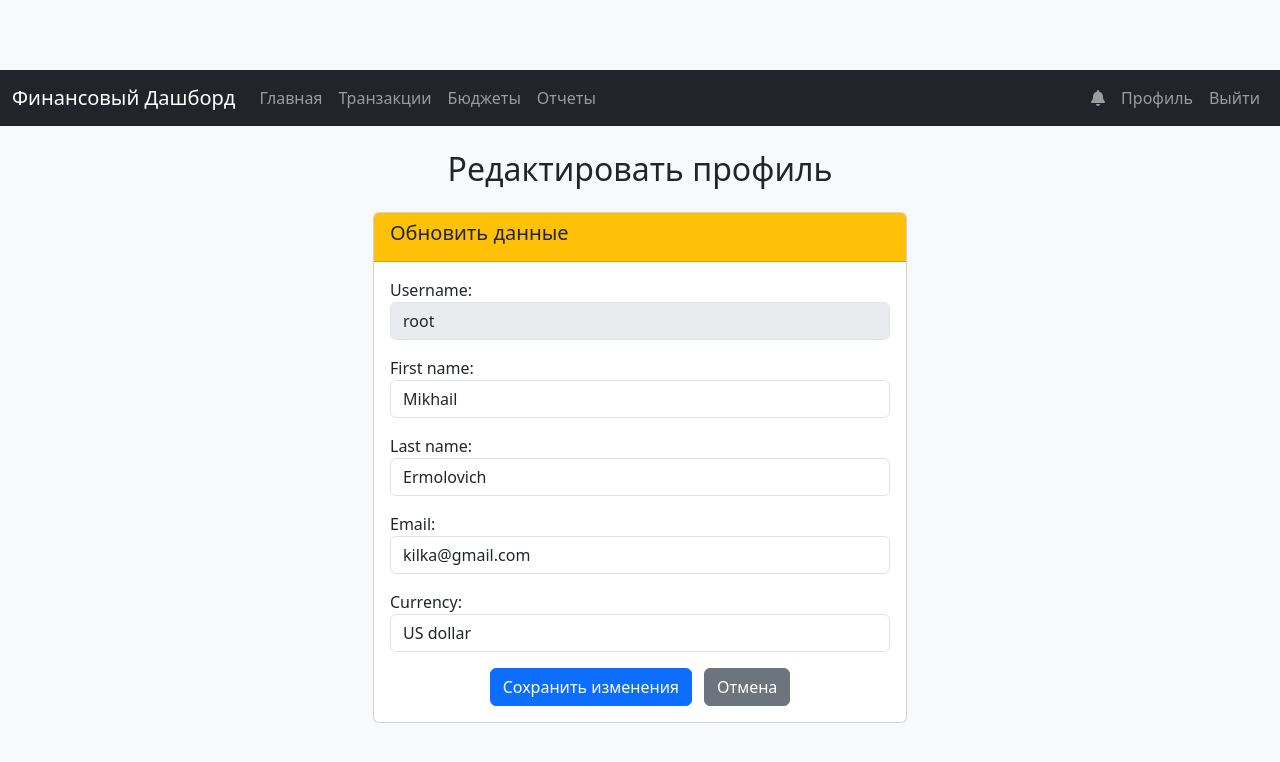
After one commit to MikhailLB/moneymanage, a Django app: page /accounts-update/1 in a window 1280 px wide. The commit adds this page. Shown: the top 762 px of the page. Run offline with Django 5.2, Linux system fonts and the light colour scheme; a user stored in the database is signed in; data comes from the database, SQL or seed files in the repository; both versions use the stored data as it was after the commit.

Commit message:
Редактирование профиля

```diff
--- a/greenmanage/accounts/forms.py
+++ b/greenmanage/accounts/forms.py
@@ -1,13 +1,48 @@
+from django.core.exceptions import ValidationError
 from django import forms
-from django.db.backends.utils import format_number
+from django.contrib.auth import get_user_model
+from accounts.models import Account, Currency
 
 
-class ProfileForm(forms.ModelForm):
+class UpdateProfileForm(forms.ModelForm):
     username = forms.CharField(disabled=True, widget=forms.TextInput(attrs={'class': 'form-control'}))
-    name = forms.CharField( widget=forms.TextInput(attrs={'class': 'form-control'}))
+    first_name = forms.CharField(widget=forms.TextInput(attrs={'class': 'form-control'}))
     last_name = forms.CharField(widget=forms.TextInput(attrs={'class': 'form-control'}))
     email = forms.CharField(widget=forms.TextInput(attrs={'class': 'form-control'}))
+    currency = forms.ChoiceField(widget=forms.Select(attrs={'class': 'form-control'}))
 
     class Meta:
-        fields = ['username', 'name', 'last_name', 'email']
-        labels = {'username': 'Имя пользователя', 'name': 'Имя', 'last_name': 'Фамилия', 'email': 'E-mail'}
+        model = get_user_model()
+        fields = ['username', 'first_name', 'last_name', 'email', 'currency']
+        labels = {'username': 'Имя пользователя', 'first_name': 'Имя', 'last_name': 'Фамилия', 'email': 'E-mail',
+                  'currency': 'Валюта'}
+
+    def __init__(self, *args, **kwargs):
+        super().__init__(*args, **kwargs)
+
+        # Загружаем валюты из модели Currency
+        self.fields['currency'].choices = [(currency.pk, currency.name) for currency in Currency.objects.all()]
+
+        # Проверка, что у пользователя есть account, и установка начального значения для currency
+        if hasattr(self.instance, 'account') and self.instance.account:
+            self.fields['currency'].initial = self.instance.account.currency.code
+
+    def clean_email(self):
+        email = self.cleaned_data['email']
+        if get_user_model().objects.exclude(pk=self.instance.pk).filter(email=email).exists():
+            raise ValidationError("E-mail already exists")
+        return email
+
+    def save(self, commit=True):
+        user = super().save(commit=commit)
+        if not hasattr(user, 'account') or user.account is None:
+            raise ValidationError("Account profile does not exist for this user.")
+
+        # Обновляем currency в существующем account
+        currency_code = self.cleaned_data['currency']
+        user.account.currency = Currency.objects.get(pk=currency_code)
+
+        if commit:
+            user.account.save()
+
+        return user
--- a/greenmanage/accounts/models.py
+++ b/greenmanage/accounts/models.py
@@ -3,10 +3,10 @@ from django.db import models
 from currencies.models import Currency
 
 class Account(models.Model):
-    user = models.OneToOneField(get_user_model(), on_delete=models.CASCADE)
+    user = models.OneToOneField(get_user_model(), on_delete=models.CASCADE, related_name='account')
     name = models.CharField(max_length=128)
-    balance = models.DecimalField(max_digits=15, decimal_places=2) #для точности баланса
-    currency = models.ForeignKey(Currency, on_delete=models.CASCADE)
+    balance = models.DecimalField(max_digits=15, decimal_places=2, default=0)
+    currency = models.ForeignKey(Currency, on_delete=models.CASCADE, default=1)
     created_at = models.DateTimeField(auto_now_add=True)
     updated_at = models.DateTimeField(auto_now=True)
 
--- /dev/null
+++ b/greenmanage/accounts/templates/accounts/update_accounts.html
@@ -0,0 +1,37 @@
+{% extends 'base.html' %}
+
+{% block title %}Редактировать профиль{% endblock %}
+
+{% block content %}
+    <div class="container mt-4">
+        <h2 class="text-center mb-4">Редактировать профиль</h2>
+        <div class="row">
+            <div class="col-md-6 offset-md-3">
+                <div class="card">
+                    <div class="card-header bg-warning text-dark">
+                        <h5 class="card-title">Обновить данные</h5>
+                    </div>
+                    <div class="card-body">
+                        <form method="post">
+                            {% csrf_token %}
+                            {{ form.as_p }}
+                            {% if form.errors %}
+                                <div class="alert alert-danger">
+                                    <ul>
+                                    {% for field, errors in form.errors.items %}
+                                        <li>{{ field }}: {{ errors|join:", " }}</li>
+                                    {% endfor %}
+                                    </ul>
+                                </div>
+                            {% endif %}
+                            <div class="text-center">
+                                <button type="submit" class="btn btn-primary">Сохранить изменения</button>
+                                <a href="{% url 'accounts' %}" class="btn btn-secondary ms-2">Отмена</a>
+                            </div>
+                        </form>
+                    </div>
+                </div>
+            </div>
+        </div>
+    </div>
+{% endblock %}
--- a/greenmanage/accounts/urls.py
+++ b/greenmanage/accounts/urls.py
@@ -1,5 +1,6 @@
 from django.urls import path, include
 from .views import *
 urlpatterns = [
-    path('accounts/', main, name='accounts')
+    path('accounts/', main, name='accounts'),
+    path('accounts-update/<int:pk>', UpdateAccountView.as_view(), name='accounts_update')
 ]
--- a/greenmanage/accounts/views.py
+++ b/greenmanage/accounts/views.py
@@ -1,4 +1,30 @@
-from django.shortcuts import render
+
+from django.contrib.auth import get_user_model
+from django.shortcuts import render, get_object_or_404
+from django.urls import reverse_lazy
+from django.views.generic import UpdateView
+
+from accounts.forms import UpdateProfileForm
+from accounts.models import Account
+from django.contrib.auth.mixins import LoginRequiredMixin
+from django.http import HttpResponseForbidden
 
 def main(request):
     return render(request, 'accounts/accounts.html')
+
+
+class UpdateAccountView(LoginRequiredMixin, UpdateView):
+    form_class = UpdateProfileForm
+    template_name = 'accounts/update_accounts.html'
+    success_url = reverse_lazy('accounts')
+
+    def get_object(self, queryset=None):
+        obj = get_object_or_404(get_user_model(), id=self.kwargs['pk'])
+        # Проверка: разрешать только владельцу профиля
+        if obj != self.request.user:
+            return HttpResponseForbidden("You are not allowed to edit this profile.")
+        return obj
+
+    def form_valid(self, form):
+        self.object = form.save()  # Сохраняет изменения в объекте профиля
+        return super().form_valid(form)
--- a/greenmanage/users/templates/users/login.html
+++ b/greenmanage/users/templates/users/login.html
@@ -26,7 +26,7 @@
             {% endif %}
             <div class="d-flex justify-content-between align-items-center">
                 <button type="submit" class="btn btn-primary">Войти</button>
-                <a href="#" class="text-muted">Забыли пароль?</a>
+                <a href="{% url 'users:password-change' %}" class="text-muted">Забыли пароль?</a>
                 <a href="{% url 'users:register' %}" class="text-muted">Нет аккаунта?</a>
             </div>
         </form>
--- /dev/null
+++ b/greenmanage/users/templates/users/password_change.html
@@ -0,0 +1,6 @@
+{% block content %}
+<form method="post">
+    {% csrf_token %}
+    {{ form.as_p }}
+    <button type="submit">Сбросить по E-mail</button>
+</form>
--- a/greenmanage/users/urls.py
+++ b/greenmanage/users/urls.py
@@ -1,3 +1,5 @@
+from django.contrib.auth.views import PasswordChangeDoneView
+
 from .views import *
 from django.urls import path, include
 
@@ -5,5 +7,7 @@ app_name = "users"
 urlpatterns = [
     path('login/',LoginUser.as_view(), name='login'),
     path('logout/', logout_user, name='logout'),
-    path('register/', RegisterUser.as_view(), name='register')
+    path('register/', RegisterUser.as_view(), name='register'),
+    path('password-change/', UserPasswordChange.as_view(), name='password-change'),
+    path('password-change-done/', PasswordChangeDoneView.as_view(), name='password-change-done'),
 ]
```
Also changed, not shown: greenmanage/accounts/templates/accounts/accounts.html (+6 -2 lines), greenmanage/users/forms.py (+6 -1 lines), greenmanage/users/templates/users/password_change_done.html (added, +10 -0 lines), greenmanage/users/views.py (+7 -4 lines), greenmanage/accounts/migrations/0003_alter_account_user.py (added), greenmanage/accounts/migrations/0004_alter_account_balance_alter_account_currency.py (added), greenmanage/budgets/forms.py (line endings or trailing spaces), greenmanage/db.sqlite3.
